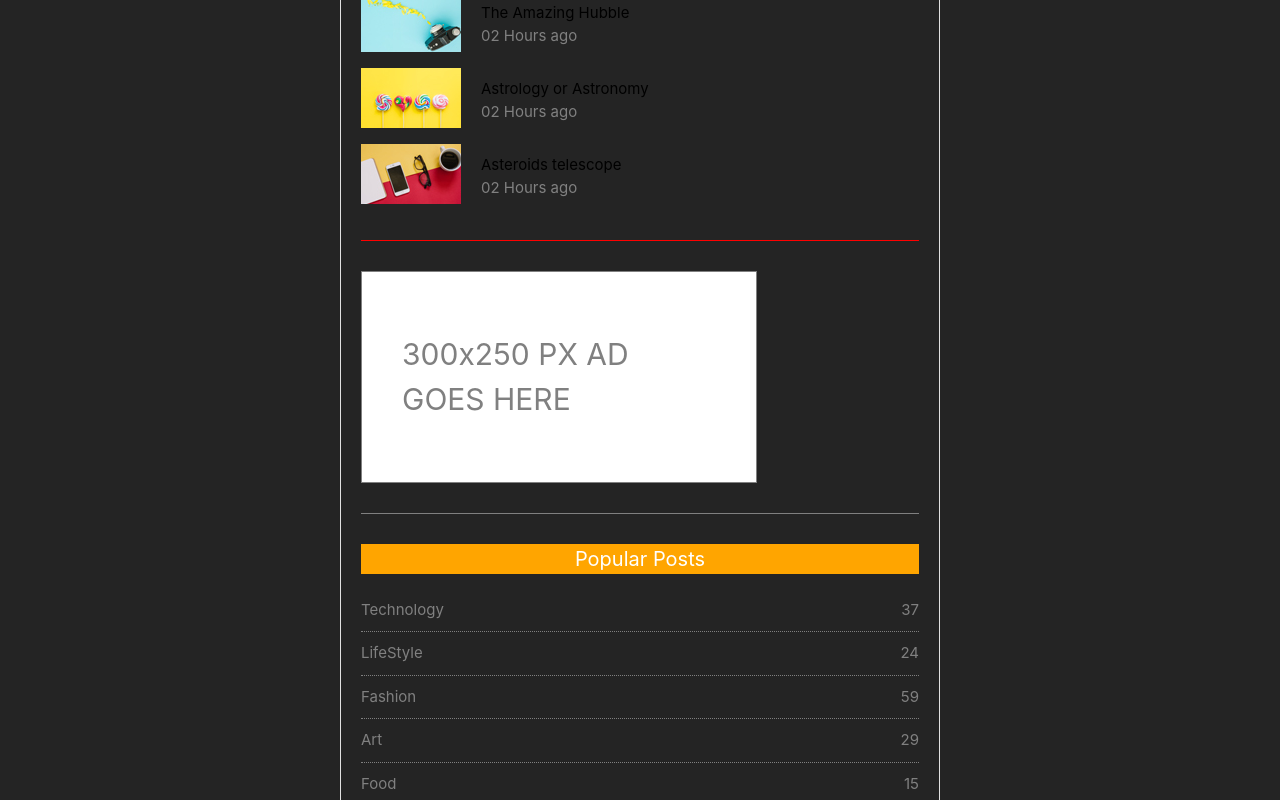
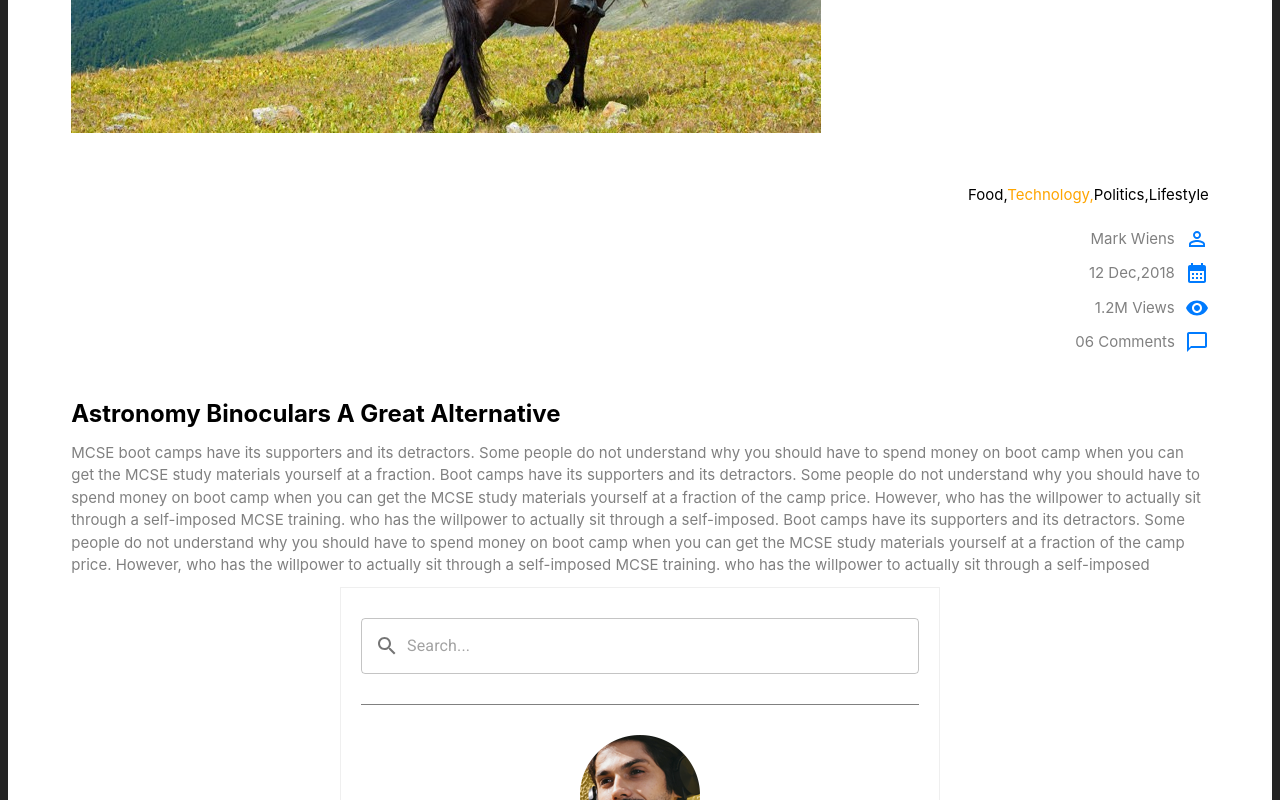
Before and after one commit to BridgetKas/ShoeStore, a React (Vite) app: page /blog/single-blog in a window 1280 px wide. Shown: the part 740-1540 px from the top of the page. Built offline with nearby package versions, Linux system fonts and the light colour scheme.

Commit message:
Added Blog Details Page

```diff
--- a/src/App.jsx
+++ b/src/App.jsx
@@ -8,7 +8,8 @@ import Product from "./pages/productDetails/product";
 import CartPageComp from "./pages/Cart/cartPage";
 import CheckoutComp from "./pages/checkout/checkout";
 import ConfirmComp from "./pages/Confirm/confirmComp";
-import BlogPage, { SideBarBlog } from "./pages/Blog/cards";
+import BlogPage from "./pages/Blog/cards";
+import BlogDetails from "./pages/BlogDetails/blogDetails";
 
 
 const router = createBrowserRouter([
@@ -56,7 +57,7 @@ const router = createBrowserRouter([
           },
           {
             path:"single-blog",
-            element:<SideBarBlog/>
+            element:<BlogDetails/>
           }
         ]
       },
--- a/src/pages/BlogDetails/blogDetails.jsx
+++ b/src/pages/BlogDetails/blogDetails.jsx
@@ -1,18 +1,69 @@
 import styles from './blogDetails.module.css'
 import { SideBarBlog } from '../Blog/cards'
 import HeaderComp from '../../layout/Header/header'
+// import BlogComp from '../Blog/blog'
+import featureImage from '../../assets/feature-img1.jpg'
+import CalendarMonthIcon from '@mui/icons-material/CalendarMonth';
+import PersonOutlineIcon from '@mui/icons-material/PersonOutline';
+import VisibilityIcon from '@mui/icons-material/Visibility';
+import ChatBubbleOutlineIcon from '@mui/icons-material/ChatBubbleOutline';
 
 
 function BlogDetails() {
   return (
     <div >
-      <HeaderComp title='Blog' firstpage='first' nextpage='next'/>
-      <div className={styles.mainOuterContainer}>
-        <SideBarBlog/>
+      <HeaderComp title='Blog Details' firstpage='first' nextpage='next'/>
+      <div className={styles.mainContainer}>
+        <div className={styles.mainOuterContainer}>
+          <div className={styles.blogImageContainer}>
+            <img src={featureImage} className={styles.blogImage}/>
+          </div>
+          <div>
+            <div className={styles.mainBlogContainer}>
+              <p className={styles.blogTitle}>
+                Food,<span className={styles.blog}>Technology,</span>Politics,Lifestyle
+              </p>
+              <div className={styles.blogContainer}>
+                <div className={styles.blogDetails}>
+                  <p>Mark Wiens</p>
+                  <PersonOutlineIcon color='primary'/>
+                </div>
+                <div className={styles.blogDetails}>
+                  <p>12 Dec,2018</p>
+                  <CalendarMonthIcon color='primary'/>
+                </div>
+                <div className={styles.blogDetails}>
+                  <p>1.2M Views</p>
+                  <VisibilityIcon color='primary'/>
+                </div>
+                <div className={styles.blogDetails}>
+                  <p>06 Comments</p>
+                  <ChatBubbleOutlineIcon color='primary'/>
+                </div>
+              </div>
+            </div>
+            <div>
+              <h2 className={styles.blogHeading}><a >Astronomy Binoculars A Great Alternative</a></h2>
+              <p className={styles.blogDescription}>
+                MCSE boot camps have its supporters and its detractors.
+                Some people do not understand why you should have to
+                spend money on boot camp when you can get the MCSE study materials yourself at a fraction.
+                Boot camps have its supporters and its detractors.
+                Some people do not understand why you should have to spend money on boot camp when you can get
+                the MCSE study materials yourself at a fraction of the camp price.
+                However, who has the willpower to actually sit through a self-imposed MCSE training.
+                who has the willpower to actually sit through a self-imposed.
+                Boot camps have its supporters and its detractors.
+                Some people do not understand why you should have to spend money on boot camp
+                when you can get the MCSE study materials yourself at a fraction of the camp price.
+                However, who has the willpower to actually sit through a self-imposed MCSE training.
+                who has the willpower to actually sit through a self-imposed
+              </p>
+            </div>
+          </div>
+          <SideBarBlog/>
+        </div>
       </div>
-
-
-
     </div>
   )
 }
--- a/src/pages/BlogDetails/blogDetails.module.css
+++ b/src/pages/BlogDetails/blogDetails.module.css
@@ -1,3 +1,67 @@
+.mainContainer {
+    background-color: #fff;
+    padding-top: 20px;
+
+}
+
 .mainOuterContainer {
-    background-color: #fff;
+    width: 90%;
+    margin: 0 auto;
 }
+
+.mainBlogContainer {
+    padding:30px 0;
+}
+
+.blogTitle {
+    color:black;
+    text-align: right;
+}
+
+.blog {
+    color:orange;
+}
+
+.blogContainer {
+    display:flex;
+    flex-direction:column;
+    align-items: flex-end;
+}
+
+.blogDetails {
+    display:flex;
+    align-items: center;
+    gap:10px;
+}
+
+.blogDetails p {
+    margin: 6px 0;
+}
+
+.blogImageContainer {
+    margin-top:15px;
+}
+
+.blogImage {
+    max-width:100%;
+}
+
+.blogHeading {
+    color: black;
+}
+
+.blogHeading {
+    padding:0;
+    margin:0;
+    margin-top: 6px;
+    text-align:left;
+}
+
+.blogHeading:hover {
+    cursor: pointer;
+    color:red;
+}
+
+.blogDescription {
+    margin: 10px 0;
+}
```
Also changed, not shown: src/assets/feature-img1.jpg (added).
